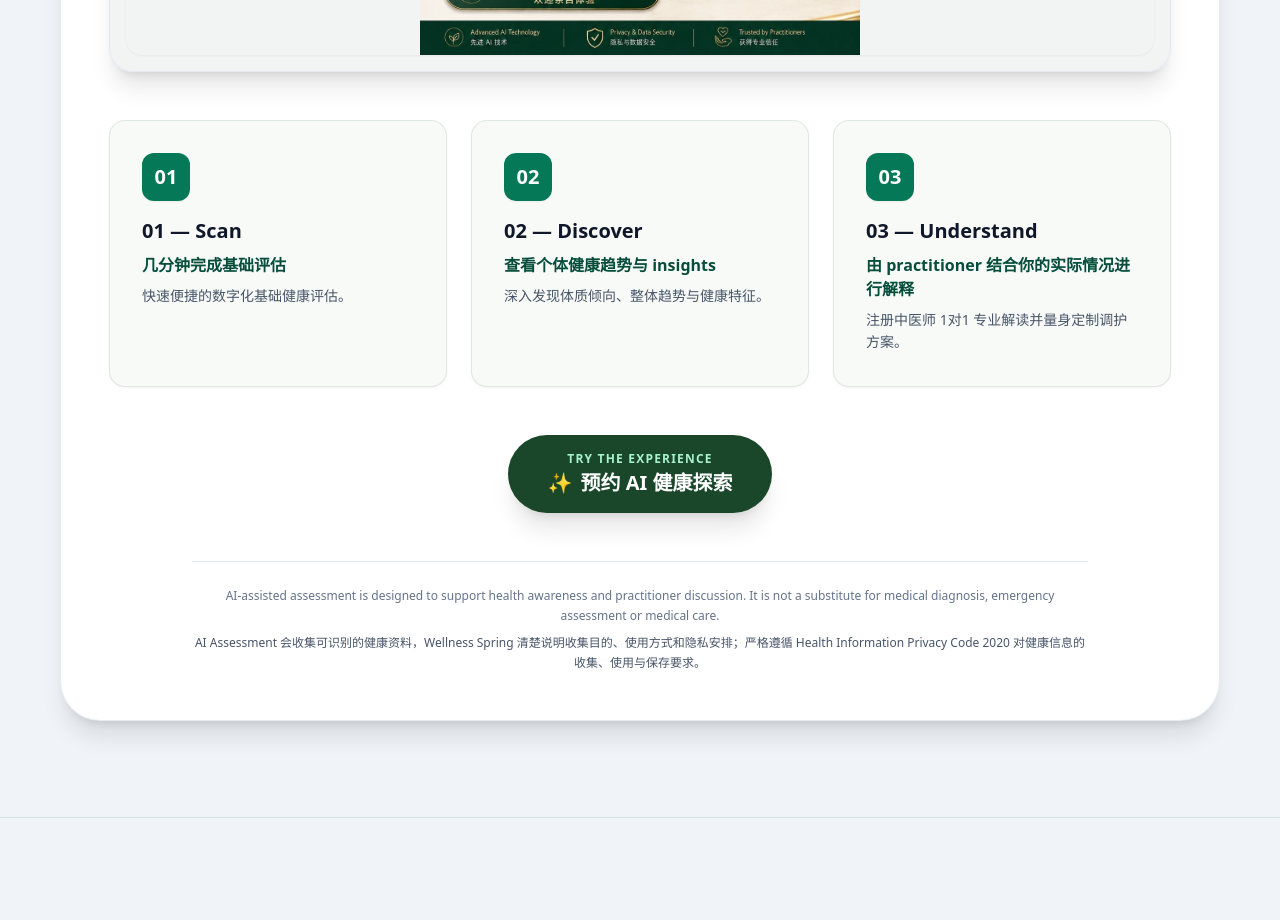
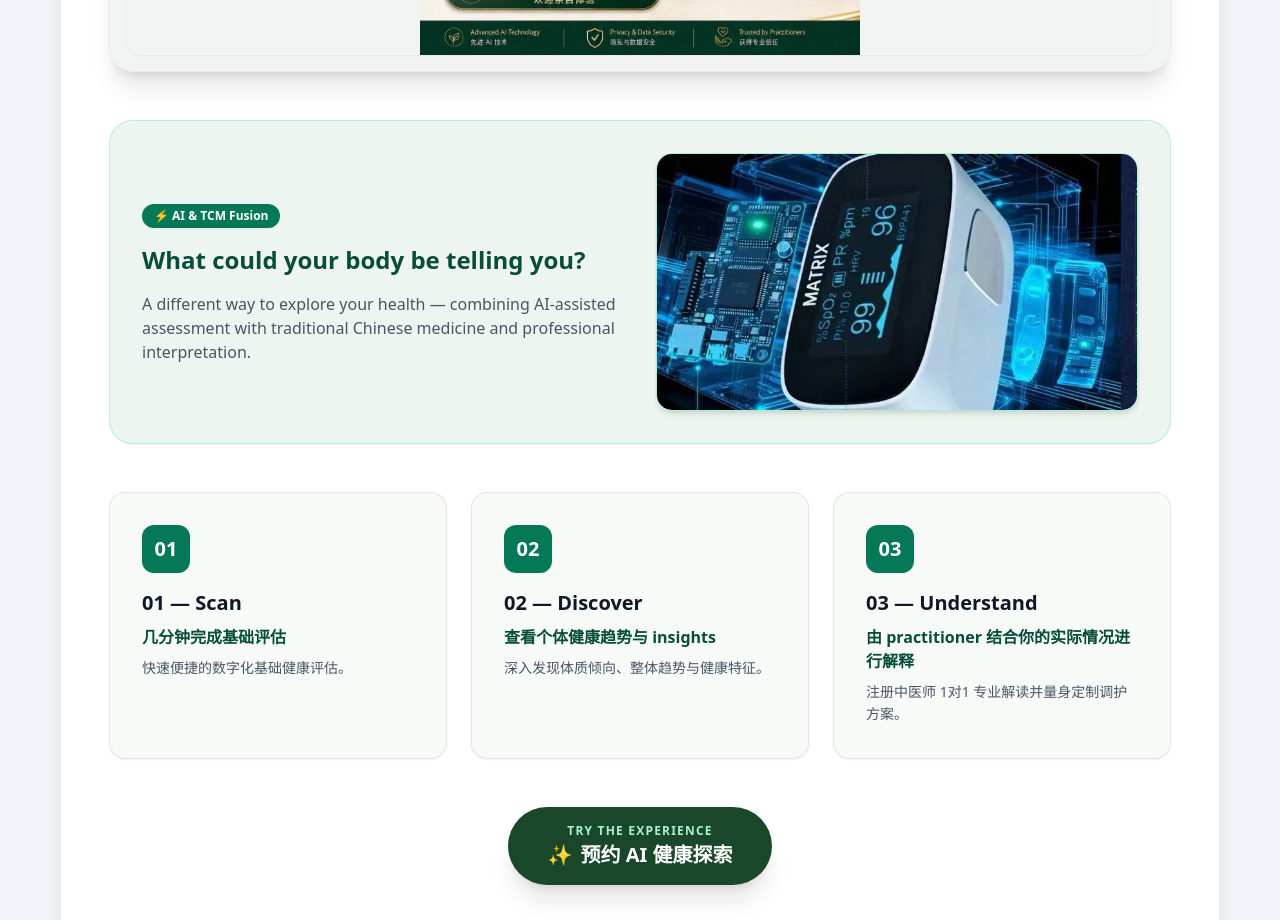
Before and after one commit to gogolf2020-byte/home, a React (Vite) app: page / in a window 1280 px wide. Shown: the part 4620-5540 px from the top of the page. Built offline with nearby package versions, Linux system fonts and the light colour scheme.

Commit message:
feat(ai-assessment): place original equipment image matrix1.jpg on right side of AI pattern feature block

```diff
--- a/src/components/AIAssessment.jsx
+++ b/src/components/AIAssessment.jsx
@@ -1,6 +1,7 @@
 import { useState } from 'react'
 import { useTranslation } from 'react-i18next'
-import aiPatternImage from '../assets/AI-hero.jpg'
+import aiHeroImage from '../assets/AI-hero.jpg'
+import deviceImage from '../assets/matrix1.jpg'
 import BookingModal from './BookingModal'
 
 export default function AIAssessment() {
@@ -27,13 +28,39 @@ export default function AIAssessment() {
             </p>
           </div>
 
-          {/* AI Hero Graphic Banner — Full View */}
+          {/* AI Hero Graphic Banner — Full Uncropped View */}
           <div className="relative rounded-3xl overflow-hidden shadow-xl border border-slate-200/80 dark:border-slate-700 mb-12 bg-emerald-950/5 dark:bg-slate-950/40 p-2 sm:p-4 flex items-center justify-center">
             <img
-              src={aiPatternImage}
+              src={aiHeroImage}
               alt="AI Health Discovery Hero Matrix"
               className="w-full h-auto max-h-[550px] object-contain rounded-2xl shadow-sm"
             />
+          </div>
+
+          {/* Feature Highlight Box: Text on Left, Original Device Image on Right */}
+          <div className="bg-[#eef4ef] dark:bg-slate-800/80 rounded-3xl p-6 sm:p-8 border border-emerald-200/80 dark:border-slate-700 shadow-sm mb-12">
+            <div className="grid grid-cols-1 md:grid-cols-2 gap-8 items-center">
+              <div className="space-y-4 text-slate-700 dark:text-slate-200 text-base sm:text-lg leading-relaxed text-center sm:text-left">
+                <div className="inline-flex items-center gap-2 bg-emerald-700 text-white text-xs font-bold px-3 py-1 rounded-full w-fit shadow-sm">
+                  <span>⚡ AI & TCM Fusion</span>
+                </div>
+                <h3 className="text-2xl font-bold text-emerald-900 dark:text-emerald-300">
+                  {t('ai.title')}
+                </h3>
+                <p className="text-slate-600 dark:text-slate-300 text-sm sm:text-base leading-relaxed">
+                  {t('ai.subtitle')}
+                </p>
+              </div>
+
+              {/* Original Equipment / Device Image on Right */}
+              <div className="overflow-hidden rounded-2xl border border-emerald-200 dark:border-slate-700 shadow-md">
+                <img
+                  src={deviceImage}
+                  alt="AI Health Assessment Device & Pattern Recognition"
+                  className="w-full h-56 sm:h-64 object-cover hover:scale-105 transition-transform duration-500"
+                />
+              </div>
+            </div>
           </div>
 
           {/* 3 Step Experience Cards */}
```
